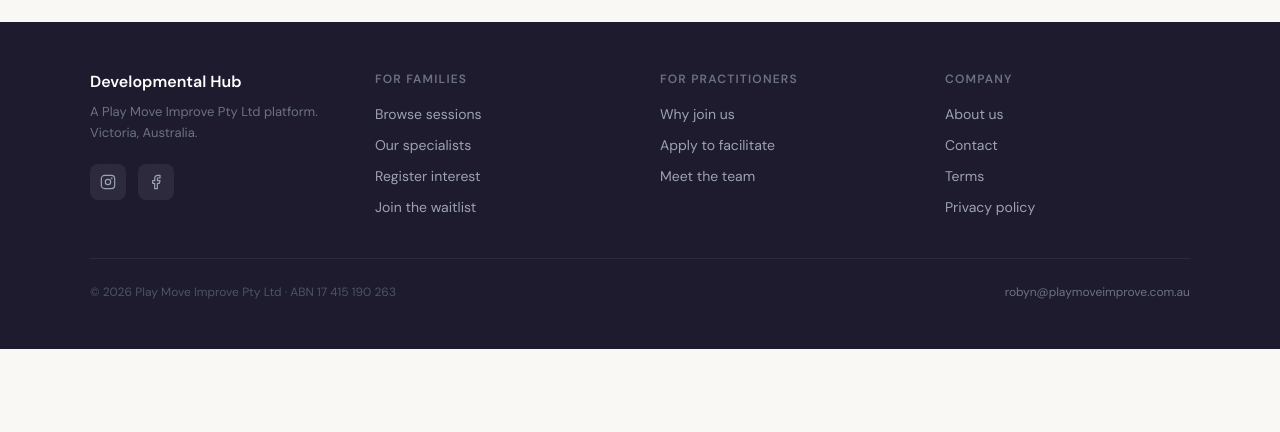
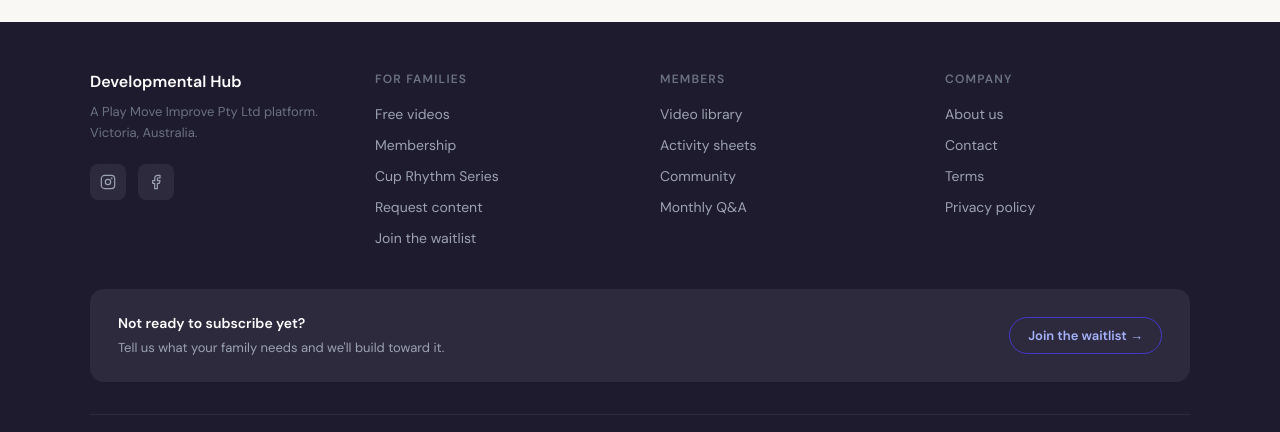
Before and after one commit to developmentalhub/allied-health-assistant-course, a Next.js app: page /register-interest in a window 1280 px wide. Shown: the part 843-1275 px from the top of the page. Before the commit the page ends 1192 px from the top, so only its background shows below. Built offline with nearby package versions, Linux system fonts and the light colour scheme; no server answers.

Commit message:
feat: add waitlist link to navbar and footer

```diff
--- a/components/Footer.tsx
+++ b/components/Footer.tsx
@@ -13,7 +13,6 @@
             <p style={{ fontSize: "13px", color: "#6b7280", margin: "0 0 20px", lineHeight: 1.6 }}>
               A Play Move Improve Pty Ltd platform.<br />Victoria, Australia.
             </p>
-            {/* Social links */}
             <div style={{ display: "flex", gap: "12px" }}>
               <a href="https://www.instagram.com/playmoveimprove" target="_blank" rel="noopener noreferrer" style={{ width: "36px", height: "36px", borderRadius: "8px", backgroundColor: "#2d2a3e", display: "flex", alignItems: "center", justifyContent: "center" }}>
                 <svg width="16" height="16" viewBox="0 0 24 24" fill="none" stroke="#9ca3af" strokeWidth="1.8" strokeLinecap="round" strokeLinejoin="round">
@@ -34,20 +33,22 @@
           <div>
             <p style={{ fontSize: "12px", fontWeight: 600, letterSpacing: "0.1em", textTransform: "uppercase", color: "#6b7280", margin: "0 0 16px" }}>For families</p>
             <div style={{ display: "flex", flexDirection: "column", gap: "10px" }}>
-              <Link href="/sessions" style={{ fontSize: "14px", color: "#9ca3af", textDecoration: "none" }}>Browse sessions</Link>
-              <Link href="/practitioners/directory" style={{ fontSize: "14px", color: "#9ca3af", textDecoration: "none" }}>Our specialists</Link>
-              <Link href="/register-interest" style={{ fontSize: "14px", color: "#9ca3af", textDecoration: "none" }}>Register interest</Link>
+              <Link href="/videos/free" style={{ fontSize: "14px", color: "#9ca3af", textDecoration: "none" }}>Free videos</Link>
+              <Link href="/pricing" style={{ fontSize: "14px", color: "#9ca3af", textDecoration: "none" }}>Membership</Link>
+              <Link href="/cup-sequence" style={{ fontSize: "14px", color: "#9ca3af", textDecoration: "none" }}>Cup Rhythm Series</Link>
+              <Link href="/register-interest" style={{ fontSize: "14px", color: "#9ca3af", textDecoration: "none" }}>Request content</Link>
               <Link href="/waitlist" style={{ fontSize: "14px", color: "#9ca3af", textDecoration: "none" }}>Join the waitlist</Link>
             </div>
           </div>
 
-          {/* For practitioners */}
+          {/* Members */}
           <div>
-            <p style={{ fontSize: "12px", fontWeight: 600, letterSpacing: "0.1em", textTransform: "uppercase", color: "#6b7280", margin: "0 0 16px" }}>For practitioners</p>
+            <p style={{ fontSize: "12px", fontWeight: 600, letterSpacing: "0.1em", textTransform: "uppercase", color: "#6b7280", margin: "0 0 16px" }}>Members</p>
             <div style={{ display: "flex", flexDirection: "column", gap: "10px" }}>
-              <Link href="/practitioners" style={{ fontSize: "14px", color: "#9ca3af", textDecoration: "none" }}>Why join us</Link>
-              <Link href="/practitioners/apply" style={{ fontSize: "14px", color: "#9ca3af", textDecoration: "none" }}>Apply to facilitate</Link>
-              <Link href="/practitioners/directory" style={{ fontSize: "14px", color: "#9ca3af", textDecoration: "none" }}>Meet the team</Link>
+              <Link href="/videos" style={{ fontSize: "14px", color: "#9ca3af", textDecoration: "none" }}>Video library</Link>
+              <Link href="/resources" style={{ fontSize: "14px", color: "#9ca3af", textDecoration: "none" }}>Activity sheets</Link>
+              <Link href="/forum" style={{ fontSize: "14px", color: "#9ca3af", textDecoration: "none" }}>Community</Link>
+              <Link href="/qanda" style={{ fontSize: "14px", color: "#9ca3af", textDecoration: "none" }}>Monthly Q&A</Link>
             </div>
           </div>
 
@@ -64,6 +65,17 @@
 
         </div>
 
+        {/* Waitlist section */}
+        <div style={{ backgroundColor: "#2d2a3e", borderRadius: "14px", padding: "24px 28px", marginBottom: "32px", display: "flex", alignItems: "center", justifyContent: "space-between", gap: "24px", flexWrap: "wrap" }}>
+          <div>
+            <p style={{ fontSize: "14px", fontWeight: 600, color: "white", margin: "0 0 4px" }}>Not ready to subscribe yet?</p>
+            <p style={{ fontSize: "13px", color: "#9ca3af", margin: 0 }}>Tell us what your family needs and we'll build toward it.</p>
+          </div>
+          <Link href="/waitlist" style={{ fontSize: "13px", fontWeight: 600, color: "#a5b4fc", textDecoration: "none", border: "1px solid #4338ca", borderRadius: "999px", padding: "8px 18px", whiteSpace: "nowrap" as const }}>
+            Join the waitlist →
+          </Link>
+        </div>
+
         {/* Bottom bar */}
         <div style={{ borderTop: "1px solid #2d2a3e", paddingTop: "24px", display: "flex", alignItems: "center", justifyContent: "space-between", flexWrap: "wrap", gap: "12px" }}>
           <p style={{ fontSize: "12px", color: "#4b5563", margin: 0 }}>
--- a/components/Navbar.tsx
+++ b/components/Navbar.tsx
@@ -26,6 +26,8 @@
     { label: "Contact", href: "/contact" },
   ];
 
+  const waitlistLink = { label: "Join the waitlist", href: "/waitlist" };
+
   return (
     <nav style={{ position: "sticky", top: 0, zIndex: 50, backgroundColor: "#faf8f5", borderBottom: "1px solid #e8e4de" }}>
       <div style={{ maxWidth: "1152px", margin: "0 auto", padding: "0 24px", display: "flex", alignItems: "center", justifyContent: "space-between", height: "64px" }}>
@@ -40,6 +42,9 @@
               {link.label}
             </Link>
           ))}
+          <Link href={waitlistLink.href} style={{ fontSize: "14px", color: "#3730a3", textDecoration: "none", fontWeight: 600, borderBottom: "2px solid #3730a3", paddingBottom: "2px" }}>
+            {waitlistLink.label}
+          </Link>
         </div>
 
         <div style={{ display: "flex", alignItems: "center", gap: "16px" }} className="desktop-nav">
@@ -87,6 +92,9 @@
               {link.label}
             </Link>
           ))}
+          <Link href={waitlistLink.href} onClick={() => setMenuOpen(false)} style={{ fontSize: "16px", color: "#3730a3", textDecoration: "none", fontWeight: 600, padding: "14px 0", borderBottom: "1px solid #f0ede8", display: "block" }}>
+            {waitlistLink.label}
+          </Link>
           <div style={{ marginTop: "16px", display: "flex", flexDirection: "column", gap: "8px" }}>
             {!loading && user ? (
               <>
```
